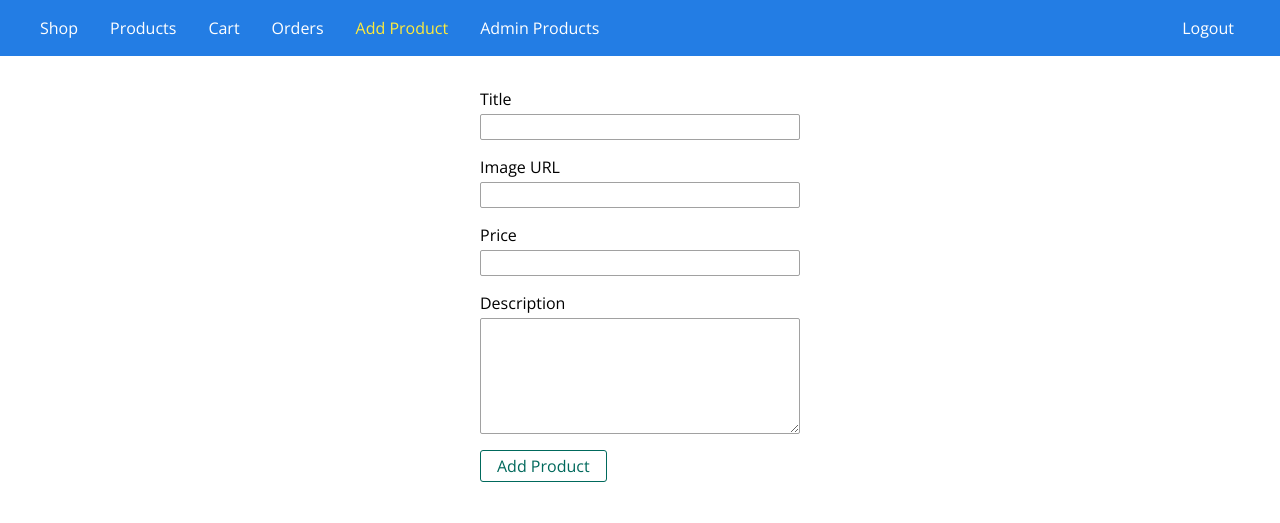
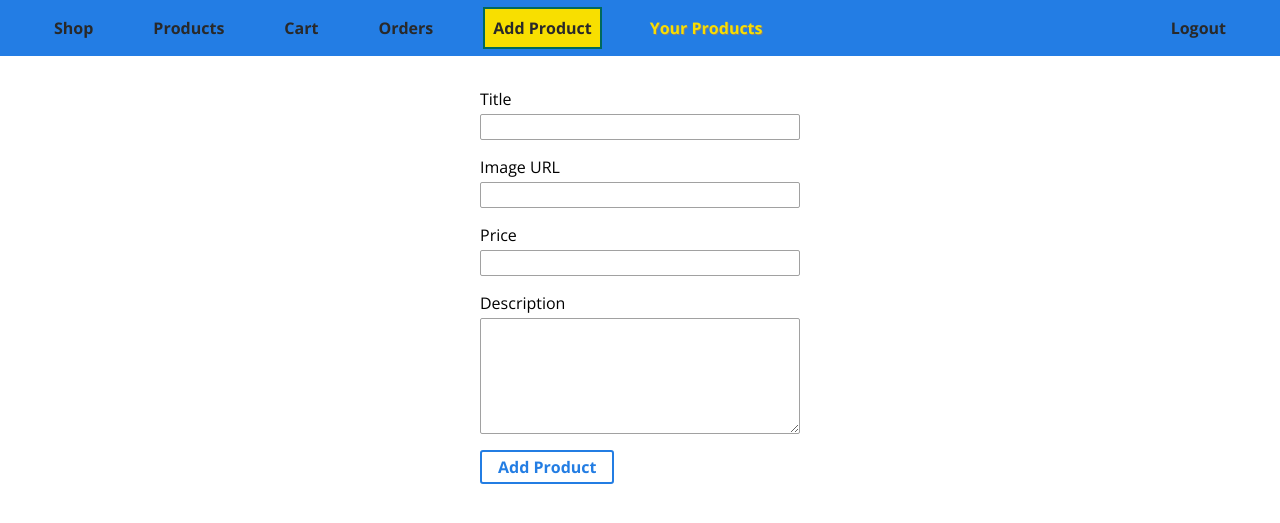
Before and after one commit to dzenis-h/node-book-shop-2.0, a Node server app: page /admin/add-product in a window 1280 px wide. Shown: the top 523 px of the page. Run offline with Node 20, Linux system fonts and the light colour scheme; the visitor is signed in with stand-in values (Sample User, id 1); some libraries are stand-ins or nearby versions.

Commit message:
Fix all known issues + add some styling

```diff
--- a/app.js
+++ b/app.js
@@ -1,22 +1,26 @@
 const path = require("path");
-
 const express = require("express");
 const bodyParser = require("body-parser");
-const mongoose = require("mongoose");
 const session = require("express-session");
 const MongoDBStore = require("connect-mongodb-session")(session);
 const csrf = require("csurf");
 const flash = require("connect-flash");
+const dotenv = require("dotenv");
 
+const connectDB = require("./config/db");
 const errorController = require("./controllers/error");
 const User = require("./models/user");
 
-// Your MongoDB URI goes here ...
-const MONGODB_URI = "";
+const app = express();
 
-const app = express();
+// Load env vars
+dotenv.config({ path: "./config/config.env" });
+
+// Connect to database
+connectDB();
+
 const store = new MongoDBStore({
-  uri: MONGODB_URI,
+  uri: process.env.MONGO_URI || MONGO_URI,
   collection: "sessions"
 });
 const csrfProtection = csrf();
@@ -35,7 +39,7 @@ app.use(
     secret: "secretSession",
     resave: false,
     saveUninitialized: false,
-    store: store
+    store
   })
 );
 app.use(csrfProtection);
@@ -48,7 +52,6 @@ app.use((req, res, next) => {
 });
 
 app.use((req, res, next) => {
-  // throw new Error('Sync Dummy');
   if (!req.session.user) {
     return next();
   }
@@ -81,11 +84,9 @@ app.use((error, req, res, next) => {
   });
 });
 
-mongoose
-  .connect(MONGODB_URI)
-  .then(result => {
-    app.listen(3000);
-  })
-  .catch(err => {
-    console.log(err);
-  });
+const PORT = process.env.PORT || 5000;
+
+app.listen(
+  PORT,
+  console.log(`Server running in ${process.env.NODE_ENV} mode on port ${PORT}`)
+);
--- a/controllers/admin.js
+++ b/controllers/admin.js
@@ -1,13 +1,13 @@
-const mongoose = require('mongoose');
+const mongoose = require("mongoose");
 
-const { validationResult } = require('express-validator/check');
+const { validationResult } = require("express-validator/check");
 
-const Product = require('../models/product');
+const Product = require("../models/product");
 
 exports.getAddProduct = (req, res, next) => {
-  res.render('admin/edit-product', {
-    pageTitle: 'Add Product',
-    path: '/admin/add-product',
+  res.render("admin/edit-product", {
+    pageTitle: "Add Product",
+    path: "/admin/add-product",
     editing: false,
     hasError: false,
     errorMessage: null,
@@ -23,17 +23,16 @@ exports.postAddProduct = (req, res, next) => {
   const errors = validationResult(req);
 
   if (!errors.isEmpty()) {
-    console.log(errors.array());
-    return res.status(422).render('admin/edit-product', {
-      pageTitle: 'Add Product',
-      path: '/admin/add-product',
+    return res.status(422).render("admin/edit-product", {
+      pageTitle: "Add Product",
+      path: "/admin/add-product",
       editing: false,
       hasError: true,
       product: {
-        title: title,
-        imageUrl: imageUrl,
-        price: price,
-        description: description
+        title,
+        imageUrl,
+        price,
+        description
       },
       errorMessage: errors.array()[0].msg,
       validationErrors: errors.array()
@@ -41,36 +40,18 @@ exports.postAddProduct = (req, res, next) => {
   }
 
   const product = new Product({
-    // _id: new mongoose.Types.ObjectId('5badf72403fd8b5be0366e81'),
-    title: title,
-    price: price,
-    description: description,
-    imageUrl: imageUrl,
+    title,
+    price,
+    description,
+    imageUrl,
     userId: req.user
   });
   product
     .save()
     .then(result => {
-      // console.log(result);
-      console.log('Created Product');
-      res.redirect('/admin/products');
+      res.redirect("/admin/products");
     })
     .catch(err => {
-      // return res.status(500).render('admin/edit-product', {
-      //   pageTitle: 'Add Product',
-      //   path: '/admin/add-product',
-      //   editing: false,
-      //   hasError: true,
-      //   product: {
-      //     title: title,
-      //     imageUrl: imageUrl,
-      //     price: price,
-      //     description: description
-      //   },
-      //   errorMessage: 'Database operation failed, please try again.',
-      //   validationErrors: []
-      // });
-      // res.redirect('/500');
       const error = new Error(err);
       error.httpStatusCode = 500;
       return next(error);
@@ -80,19 +61,19 @@ exports.postAddProduct = (req, res, next) => {
 exports.getEditProduct = (req, res, next) => {
   const editMode = req.query.edit;
   if (!editMode) {
-    return res.redirect('/');
+    return res.redirect("/");
   }
   const prodId = req.params.productId;
   Product.findById(prodId)
     .then(product => {
       if (!product) {
-        return res.redirect('/');
+        return res.redirect("/");
       }
-      res.render('admin/edit-product', {
-        pageTitle: 'Edit Product',
-        path: '/admin/edit-product',
+      res.render("admin/edit-product", {
+        pageTitle: "Edit Product",
+        path: "/admin/edit-product",
         editing: editMode,
-        product: product,
+        product,
         hasError: false,
         errorMessage: null,
         validationErrors: []
@@ -115,9 +96,9 @@ exports.postEditProduct = (req, res, next) => {
   const errors = validationResult(req);
 
   if (!errors.isEmpty()) {
-    return res.status(422).render('admin/edit-product', {
-      pageTitle: 'Edit Product',
-      path: '/admin/edit-product',
+    return res.status(422).render("admin/edit-product", {
+      pageTitle: "Edit Product",
+      path: "/admin/edit-product",
       editing: true,
       hasError: true,
       product: {
@@ -135,15 +116,14 @@ exports.postEditProduct = (req, res, next) => {
   Product.findById(prodId)
     .then(product => {
       if (product.userId.toString() !== req.user._id.toString()) {
-        return res.redirect('/');
+        return res.redirect("/");
       }
       product.title = updatedTitle;
       product.price = updatedPrice;
       product.description = updatedDesc;
       product.imageUrl = updatedImageUrl;
       return product.save().then(result => {
-        console.log('UPDATED PRODUCT!');
-        res.redirect('/admin/products');
+        res.redirect("/admin/products");
       });
     })
     .catch(err => {
@@ -155,14 +135,11 @@ exports.postEditProduct = (req, res, next) => {
 
 exports.getProducts = (req, res, next) => {
   Product.find({ userId: req.user._id })
-    // .select('title price -_id')
-    // .populate('userId', 'name')
     .then(products => {
-      console.log(products);
-      res.render('admin/products', {
+      res.render("admin/products", {
         prods: products,
-        pageTitle: 'Admin Products',
-        path: '/admin/products'
+        pageTitle: "Admin Products",
+        path: "/admin/products"
       });
     })
     .catch(err => {
@@ -176,8 +153,7 @@ exports.postDeleteProduct = (req, res, next) => {
   const prodId = req.body.productId;
   Product.deleteOne({ _id: prodId, userId: req.user._id })
     .then(() => {
-      console.log('DESTROYED PRODUCT');
-      res.redirect('/admin/products');
+      res.redirect("/admin/products");
     })
     .catch(err => {
       const error = new Error(err);
--- a/public/css/main.css
+++ b/public/css/main.css
@@ -56,7 +56,7 @@ form {
 }
 
 .main-header__item {
-  margin: 0 1rem;
+  margin: 0 1.25rem;
   padding: 0;
 }
 
@@ -66,8 +66,25 @@ form {
   background: transparent;
   border: none;
   text-decoration: none;
-  color: white;
+  color: #292929;
   cursor: pointer;
+  font-weight: bold;
+  padding: 0.5rem;
+  border: 2px solid transparent;
+}
+
+.admin a {
+  border: 1px solid transparent;
+  color: #292929;
+  text-decoration: none;
+  font: inherit;
+  background: transparent;
+  border: none;
+  text-decoration: none;
+  color: #f8df00;
+  cursor: pointer;
+  font-weight: bold;
+  text-shadow: 1px 1px grey;
 }
 
 .main-header__item a:hover,
@@ -75,7 +92,10 @@ form {
 .main-header__item a.active,
 .main-header__item button:hover,
 .main-header__item button:active {
-  color: #ffeb3b;
+  background: #f8df00;
+  border-color: #292929;
+  color: #292929;
+  border: 2px solid #00695c;
 }
 
 .mobile-nav {
@@ -208,28 +228,30 @@ form {
   padding: 0.25rem 1rem;
   text-decoration: none;
   font: inherit;
-  border: 1px solid #00695c;
-  color: #00695c;
+  border: 2px solid #237de3;
+  color: #237de3;
   background: white;
   border-radius: 3px;
   cursor: pointer;
+  font-weight: bold;
 }
 
 .btn:hover,
 .btn:active {
-  background-color: #00695c;
-  color: white;
+  background-color: #f8df00;
+  border: 2px solid #00695c;
+  color: #292929;
 }
 
 .btn.danger {
-  color: red;
-  border-color: red;
+  color: firebrick;
+  border-color: rgb(182, 26, 26);
 }
 
 .btn.danger:hover,
 .btn.danger:active {
-  background: red;
-  color: white;
+  background: firebrick;
+  color: floralwhite;
 }
 
 .user-message {
--- a/views/includes/head.ejs
+++ b/views/includes/head.ejs
@@ -1,9 +1,12 @@
 <!DOCTYPE html>
 <html lang="en">
-
-<head>
-    <meta charset="UTF-8">
-    <meta name="viewport" content="width=device-width, initial-scale=1.0">
-    <meta http-equiv="X-UA-Compatible" content="ie=edge">
+  <head>
+    <meta charset="UTF-8" />
+    <meta name="viewport" content="width=device-width, initial-scale=1.0" />
+    <meta http-equiv="X-UA-Compatible" content="ie=edge" />
     <title><%= pageTitle %></title>
-    <link rel="stylesheet" href="/css/main.css">
+    <link rel="stylesheet" href="/css/main.css" />
+    <link rel="icon" href="/favicon.ico" />
+    <!--  -->
+  </head>
+</html>
--- a/views/includes/navigation.ejs
+++ b/views/includes/navigation.ejs
@@ -7,21 +7,31 @@
         <a class="<%= path === '/' ? 'active' : '' %>" href="/">Shop</a>
       </li>
       <li class="main-header__item">
-                <a class="<%= path === '/products' ? 'active' : '' %>" href="/products">Products</a>
+        <a class="<%= path === '/products' ? 'active' : '' %>" href="/products"
+          >Products</a
+        >
       </li>
       <% if (isAuthenticated) { %>
       <li class="main-header__item">
         <a class="<%= path === '/cart' ? 'active' : '' %>" href="/cart">Cart</a>
       </li>
       <li class="main-header__item">
-                    <a class="<%= path === '/orders' ? 'active' : '' %>" href="/orders">Orders</a>
+        <a class="<%= path === '/orders' ? 'active' : '' %>" href="/orders"
+          >Orders</a
+        >
       </li>
       <li class="main-header__item">
-                    <a class="<%= path === '/admin/add-product' ? 'active' : '' %>" href="/admin/add-product">Add Product
+        <a
+          class="<%= path === '/admin/add-product' ? 'active' : '' %>"
+          href="/admin/add-product"
+          >Add Product
         </a>
       </li>
-                <li class="main-header__item">
-                    <a class="<%= path === '/admin/products' ? 'active' : '' %>" href="/admin/products">Admin Products
+      <li class="main-header__item admin">
+        <a
+          class="<%= path === '/admin/products' ? 'active' : '' %>"
+          href="/admin/products"
+          >Your Products
         </a>
       </li>
       <% } %>
@@ -29,15 +39,19 @@
     <ul class="main-header__item-list">
       <% if (!isAuthenticated) { %>
       <li class="main-header__item">
-                    <a class="<%= path === '/login' ? 'active' : '' %>" href="/login">Login</a>
+        <a class="<%= path === '/login' ? 'active' : '' %>" href="/login"
+          >Login</a
+        >
       </li>
       <li class="main-header__item">
-                    <a class="<%= path === '/signup' ? 'active' : '' %>" href="/signup">Signup</a>
+        <a class="<%= path === '/signup' ? 'active' : '' %>" href="/signup"
+          >Signup</a
+        >
       </li>
       <% } else { %>
       <li class="main-header__item">
         <form action="/logout" method="post">
-                        <input type="hidden" name="_csrf" value="<%= csrfToken %>">
+          <input type="hidden" name="_csrf" value="<%= csrfToken %>" />
           <button type="submit">Logout</button>
         </form>
       </li>
@@ -52,35 +66,48 @@
       <a class="<%= path === '/' ? 'active' : '' %>" href="/">Shop</a>
     </li>
     <li class="mobile-nav__item">
-            <a class="<%= path === '/products' ? 'active' : '' %>" href="/products">Products</a>
+      <a class="<%= path === '/products' ? 'active' : '' %>" href="/products"
+        >Products</a
+      >
     </li>
     <% if (isAuthenticated) { %>
     <li class="mobile-nav__item">
       <a class="<%= path === '/cart' ? 'active' : '' %>" href="/cart">Cart</a>
     </li>
     <li class="mobile-nav__item">
-                <a class="<%= path === '/orders' ? 'active' : '' %>" href="/orders">Orders</a>
+      <a class="<%= path === '/orders' ? 'active' : '' %>" href="/orders"
+        >Orders</a
+      >
     </li>
     <li class="mobile-nav__item">
-                <a class="<%= path === '/admin/add-product' ? 'active' : '' %>" href="/admin/add-product">Add Product
+      <a
+        class="<%= path === '/admin/add-product' ? 'active' : '' %>"
+        href="/admin/add-product"
+        >Add Product
       </a>
     </li>
     <li class="mobile-nav__item">
-                <a class="<%= path === '/admin/products' ? 'active' : '' %>" href="/admin/products">Admin Products
+      <a
+        class="<%= path === '/admin/products' ? 'active' : '' %>"
+        href="/admin/products"
+        >Admin Products
       </a>
     </li>
-        <% } %>
-        <% if (!isAuthenticated) { %>
+    <% } %> <% if (!isAuthenticated) { %>
     <li class="mobile-nav__item">
-                <a class="<%= path === '/login' ? 'active' : '' %>" href="/login">Login</a>
+      <a class="<%= path === '/login' ? 'active' : '' %>" href="/login"
+        >Login</a
+      >
     </li>
     <li class="mobile-nav__item">
-                <a class="<%= path === '/signup' ? 'active' : '' %>" href="/signup">Signup</a>
+      <a class="<%= path === '/signup' ? 'active' : '' %>" href="/signup"
+        >Signup</a
+      >
     </li>
     <% } else { %>
     <li class="mobile-nav__item">
       <form action="/logout" method="post">
-                    <input type="hidden" name="_csrf" value="<%= csrfToken %>">
+        <input type="hidden" name="_csrf" value="<%= csrfToken %>" />
         <button type="submit">Logout</button>
       </form>
     </li>
```
Also changed, not shown: config/db.js (added, +14 -0 lines), controllers/auth.js (+39 -40 lines), controllers/shop.js (+22 -24 lines), models/product.js (+3 -82 lines), package.json (+4 -3 lines), public/favicon.ico (added), 3 other files. Lines whose indentation alone changed are shown as unchanged.
